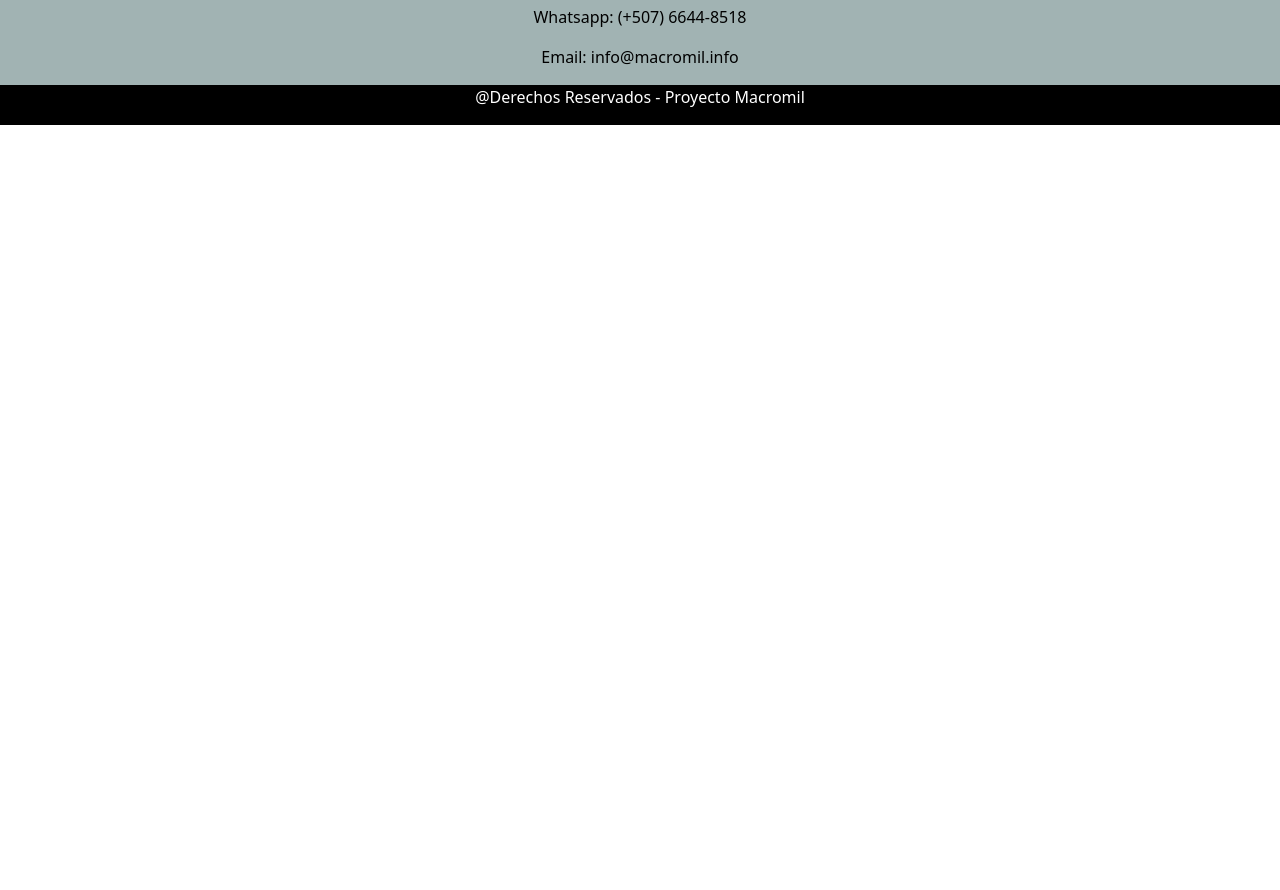
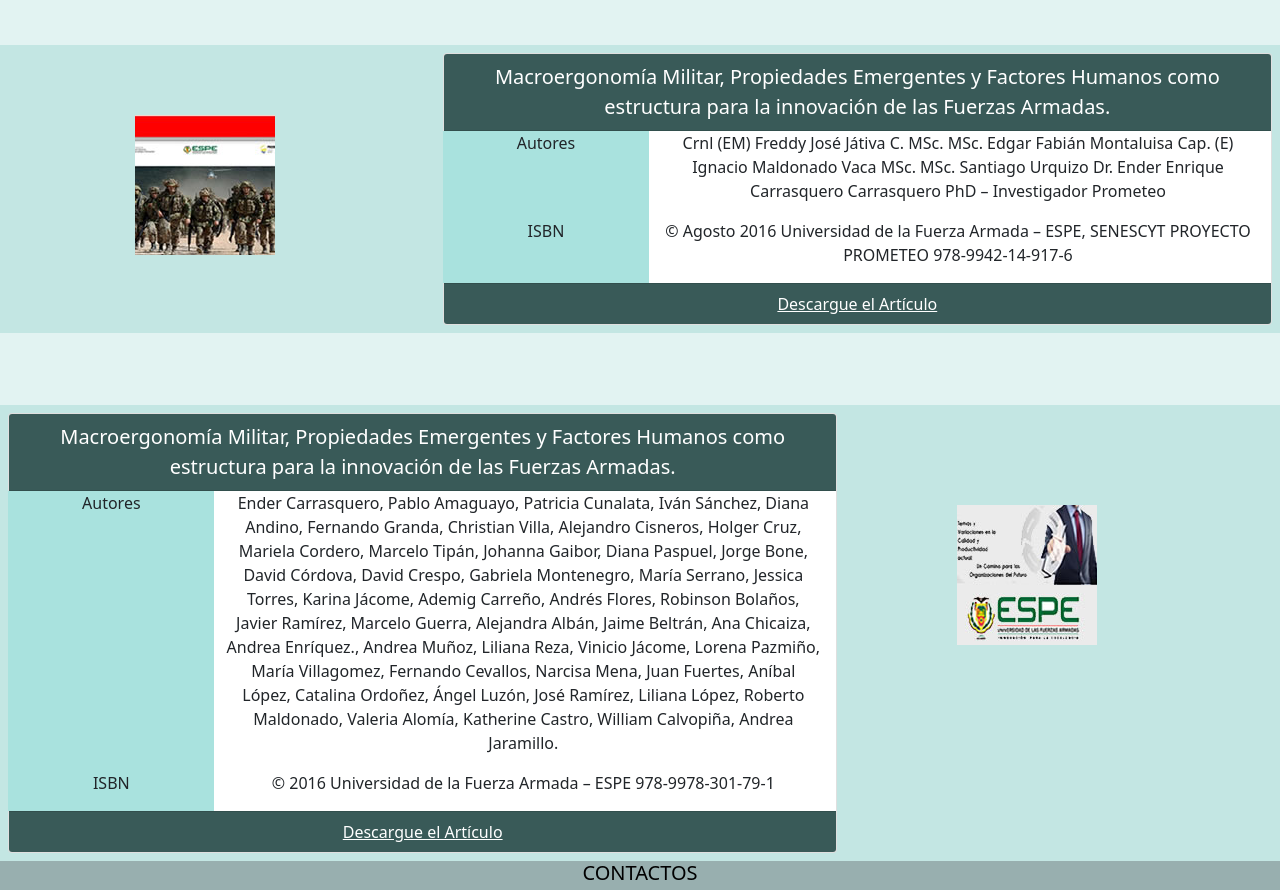
Before and after one commit to alex-v505/Macromil, a plain HTML site: page libros.html in a window 1280 px wide. Shown: the part 232-1122 px from the top of the page. Before the commit the page ends 800 px from the top, so only its background shows below. Drawn offline with Linux system fonts and the light colour scheme.

Commit message:
Pagina lbros completa

```diff
--- a/libros.html
+++ b/libros.html
@@ -7,8 +7,8 @@
     <title>Macromil</title>
     <link rel="stylesheet" href="css/bootstrap.css">
 </head>
-<body>
-    <div class="row " style="background-color: #779190af;">
+<body style="background-color:#c6e9e681;">
+    <div class="row " style="background-color: #8CABA9;">
         <div class="col align-self-center justify-content-center">
                 <nav class="navbar navbar-expand-lg navbar-dark shadow-5-strong">
                     <div class="container-fluid">
@@ -27,7 +27,7 @@
         </div>
         <div class=" col"></div>
     </div>
-        <div class="row " style="background-color: #779190af;">
+        <div class="row " style="background-color: #8CABA9;">
             <div class="col-md-6 offset-md-3 ">
                 <nav class="navbar navbar-expand-lg navbar-dark shadow-5-strong">
                     <div class="collapse navbar-collapse" id="navbarNavAltMarkup">
@@ -60,6 +60,72 @@
                 </nav>
             </div>
         </div>
+        <br><br><br>
+        <div class="row " style="background-color: #5cb9b33b;">
+            <div class="col-4 text-center"style="padding: 70px;">
+                <img src="img/libro01.jpg">
+            </div>
+            <div class="col-8 text-center">
+                <div class="card m-2">
+                    <div class="card-header text-white fs-5 " style="text-align: center; background-color: #395a58; ">
+                        Macroergonomía Militar, Propiedades Emergentes y Factores Humanos como estructura para la innovación de las Fuerzas Armadas.
+                    </div>
+                    <div class="card-body" style=" padding-left: 3mm; padding-top: 0%; padding-bottom: 0%;">
+                        <div class="row text-sm">
+                            <div class="col-3" style="background-color: #a9e2de;">Autores</div>
+                            <div class="col"><p>
+                                Crnl (EM) Freddy José Játiva C. MSc.
+                                MSc. Edgar Fabián Montaluisa
+                                Cap. (E) Ignacio Maldonado Vaca MSc.
+                                MSc. Santiago Urquizo
+                                Dr. Ender Enrique Carrasquero Carrasquero PhD – Investigador Prometeo
+                            </p></div>
+                        </div>
+                        <div class="row text-sm">
+                            <div class="col-3"style="background-color: #a9e2de;">ISBN</div>
+                            <div class="col"><p>© Agosto 2016 Universidad de la Fuerza Armada – ESPE, SENESCYT PROYECTO PROMETEO 978-9942-14-917-6</p></div>
+                        </div>
+                    </div>
+                    <div class="card-footer text-center " style="background-color: #395a58;">
+                        <a href="https://www.macromil.info/doc/Libro_Proyecto_Ruminahui.pdf" style="color:white">
+                            Descargue el Artículo</a>
+                    </div>
+                </div>
+            </div>
+        </div>
+        <br><br><br>
+        <div class="row " style="background-color: #5cb9b33b;">
+            <div class="col-8 text-center">
+                <div class="card m-2">
+                    <div class="card-header text-white fs-5 " style="text-align: center; background-color: #395a58; ">
+                        Macroergonomía Militar, Propiedades Emergentes y Factores Humanos como estructura para la innovación de las Fuerzas Armadas.
+                    </div>
+                    <div class="card-body" style=" padding-left: 3mm; padding-top: 0%; padding-bottom: 0%;">
+                        <div class="row text-sm">
+                            <div class="col-3" style="background-color: #a9e2de;">Autores</div>
+                            <div class="col"><p>
+
+Ender Carrasquero, Pablo Amaguayo, Patricia Cunalata, Iván Sánchez, Diana Andino, Fernando Granda, Christian Villa, Alejandro Cisneros, Holger Cruz, Mariela Cordero, Marcelo Tipán, Johanna Gaibor, Diana Paspuel, Jorge Bone, David Córdova, David Crespo, Gabriela Montenegro, María Serrano, Jessica Torres, Karina Jácome, Ademig Carreño, Andrés Flores, Robinson Bolaños, Javier Ramírez, Marcelo Guerra, Alejandra Albán, Jaime Beltrán, Ana Chicaiza, Andrea Enríquez., Andrea Muñoz, Liliana Reza, Vinicio Jácome, Lorena Pazmiño, María Villagomez, Fernando Cevallos, Narcisa Mena, Juan Fuertes, Aníbal López, Catalina Ordoñez, Ángel Luzón, José Ramírez, Liliana López, Roberto Maldonado, Valeria Alomía, Katherine Castro, William Calvopiña, Andrea Jaramillo.
+                            </p></div>
+                        </div>
+                        <div class="row text-sm">
+                            <div class="col-3"style="background-color: #a9e2de;">ISBN</div>
+                            <div class="col"><p>© 2016 Universidad de la Fuerza Armada – ESPE
+                                978-9978-301-79-1</p></div>
+                        </div>
+                    </div>
+                    <div class="card-footer text-center " style="background-color: #395a58;">
+                        <a href="https://www.macromil.info/doc/Libro_Temas_y_Variaciones_en_la_Calidad_y_Productividad_Actual.pdf" style="color:white">
+                            Descargue el Artículo</a>
+                    </div>
+                </div>
+            </div>
+
+            <div class="col-4" style="padding: 100px;">
+                <img src="img/libro02.jpg">
+            </div>
+
+        </div>
 
     <footer class="text-center text-black" style="background-color: #779190af;">
             <section class="">
```
